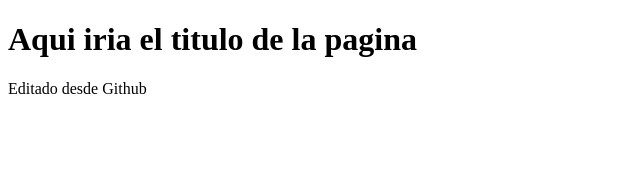
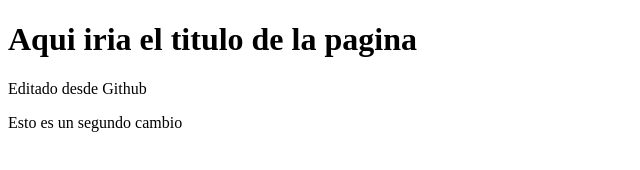
Before and after one commit to Cuchomanson/Proyecto-web-empresa-c, a plain HTML site: page index.html in a window 1280 px wide. Shown: the whole page, without its empty margins (0-640 px from the left). Drawn offline with Linux system fonts and the light colour scheme.

Commit message:
Agregando segundo parrafo

```diff
--- a/index.html
+++ b/index.html
@@ -9,5 +9,7 @@
 <body>
     <h1>Aqui iria el titulo de la pagina</h1>
     <p>Editado desde Github</p>
+
+    <p>Esto es un segundo cambio</p>
 </body>
 </html>
```
